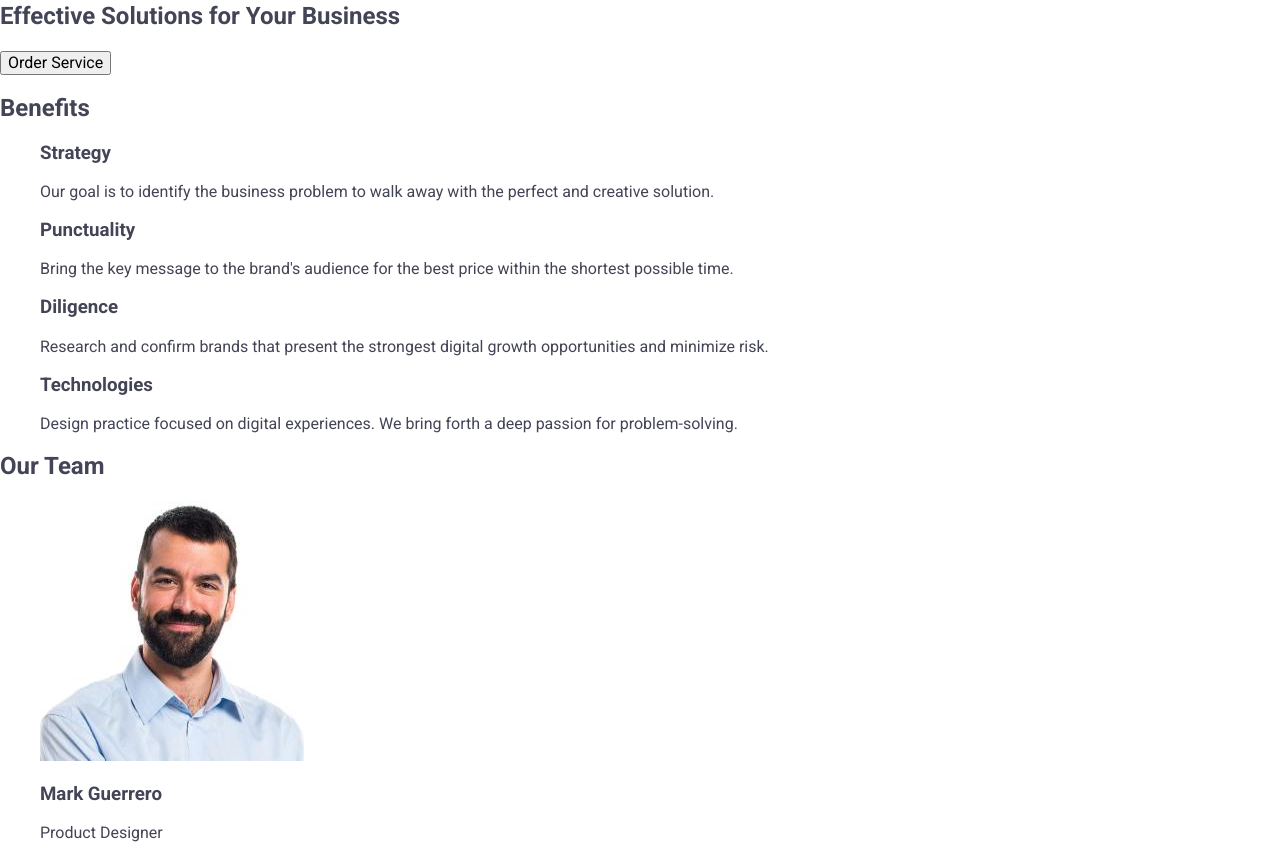
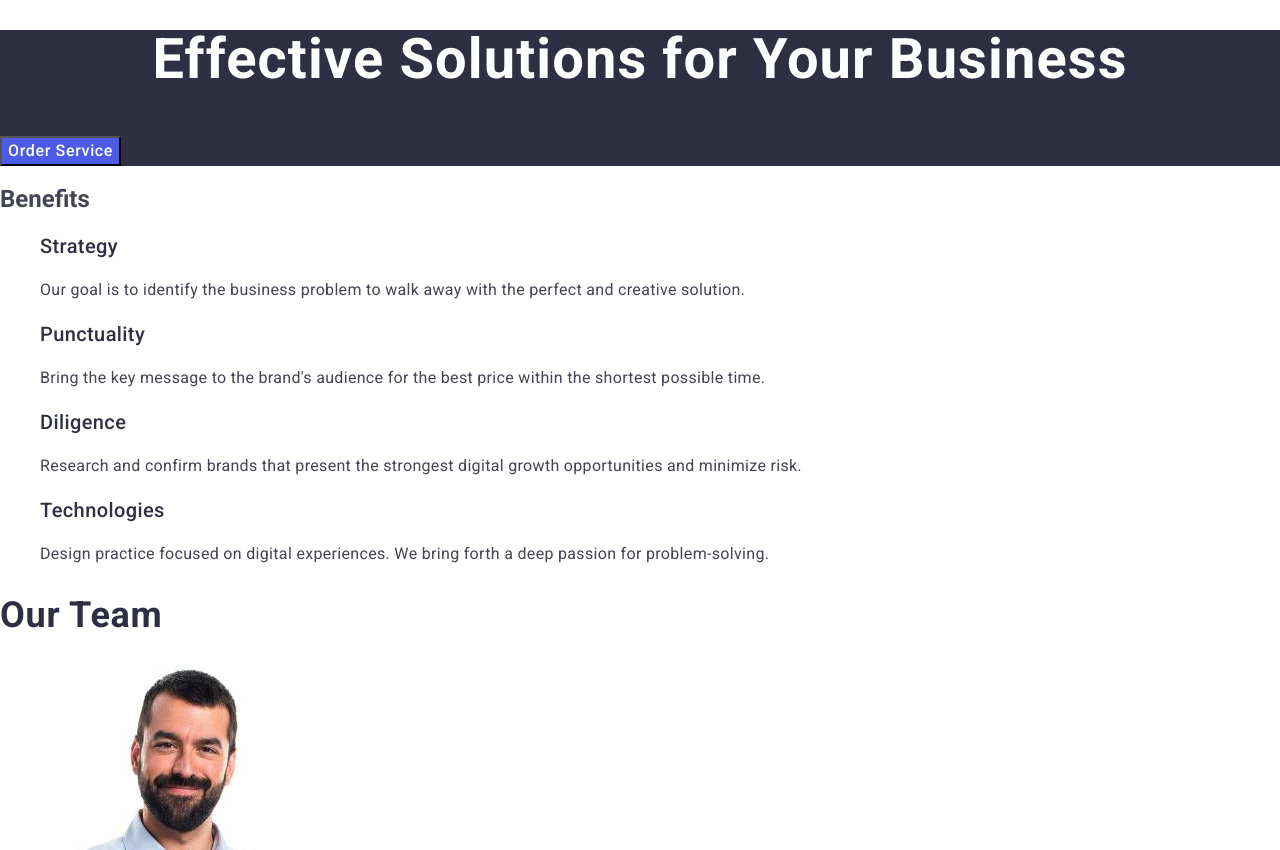
Before and after one commit to Yuriy-Nabasov/goit-markup-hw-02, a plain HTML site: page index.html in a window 1280 px wide. Shown: the part 190-1040 px from the top of the page. Drawn offline with nearby package versions, Linux system fonts and the light colour scheme.

Commit message:
i-m-finishing-homework-two

```diff
--- a/css/styles.css
+++ b/css/styles.css
@@ -65,3 +65,75 @@ a {
 .footer-logo .logo-part {
   color: #f4f4fd;
 }
+
+.page-main-section {
+  background-color: #2e2f42;
+}
+
+.page-main-section-title {
+  font-weight: 700;
+  font-size: 56px;
+  line-height: 1.07;
+  letter-spacing: 0.02em;
+  text-align: center;
+  color: #fff;
+}
+
+.page-main-section-button {
+  font-weight: 500;
+  font-size: 16px;
+  line-height: 1.5;
+  letter-spacing: 0.04em;
+  color: #fff;
+  background-color: #4d5ae5;
+}
+
+.page-main-first-section-item-title {
+  font-weight: 500;
+  font-size: 20px;
+  line-height: 1.2;
+  letter-spacing: 0.02em;
+  color: #2e2f42;
+}
+
+.page-main-first-section-item-text {
+  font-weight: 400;
+  font-size: 16px;
+  line-height: 1.5;
+  letter-spacing: 0.02em;
+}
+
+.page-main-second-title,
+.page-main-second-title {
+  font-weight: 700;
+  font-size: 36px;
+  line-height: 1.11;
+  letter-spacing: 0.02em;
+  /*  text-align: center; */
+  color: #2e2f42;
+}
+
+.page-main-second-list-title {
+  font-weight: 500;
+  font-size: 20px;
+  line-height: 1.2;
+  letter-spacing: 0.02em;
+  /*  text-align: center; */
+  color: #2e2f42;
+}
+
+.page-main-second-list-text {
+  font-weight: 400;
+  font-size: 16px;
+  line-height: 1.5;
+  letter-spacing: 0.02em;
+  /*  text-align: center; */
+}
+
+.page-footer-text {
+  font-weight: 400;
+  font-size: 16px;
+  line-height: 1.5;
+  letter-spacing: 0.02em;
+  color: #f4f4fd;
+}
```
